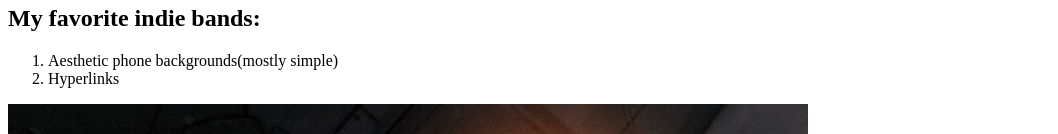
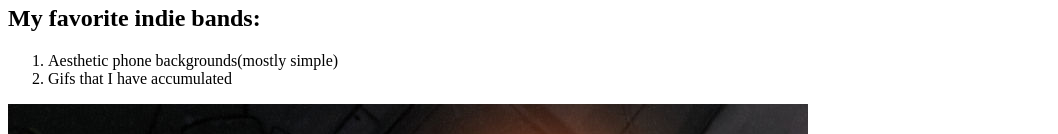
Before and after one commit to Yun505/MakeAWebPageProject, a plain HTML site: page firstPage.html in a window 1280 px wide. Shown: the part 147-281 px from the top of the page, without its empty margins (0-1058 px from the left). Drawn offline with Linux system fonts and the light colour scheme.

Commit message:
added some stuff

```diff
--- a/firstPage.html
+++ b/firstPage.html
@@ -13,7 +13,7 @@
         <h2>My favorite indie bands:</h2>
         <ol>
             <li>Aesthetic phone backgrounds(mostly simple)</li>
-            <li>Hyperlinks</li>
+            <li>Gifs that I have accumulated</li>
         </ol>
 
         <img src="images/beloved_hawks.jpeg" alt="hawks being cute" title="hawks being hawks">
```
